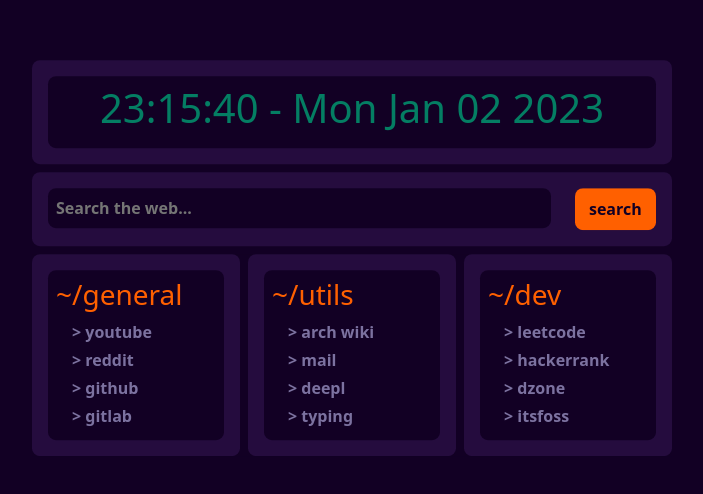
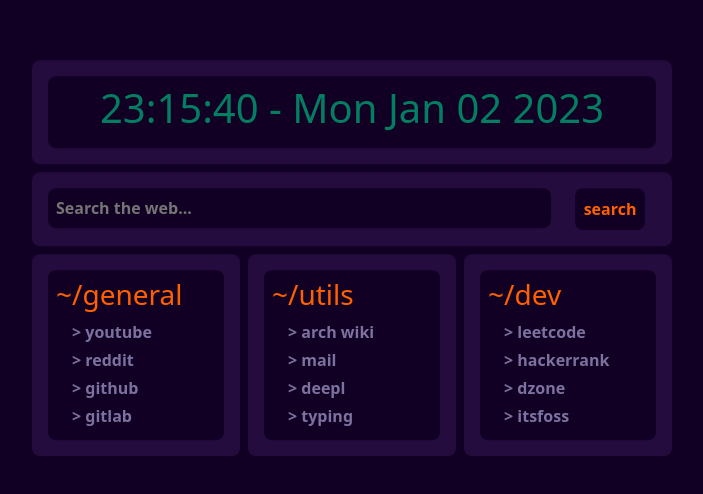
Before and after one commit to lvntcnylmz/startpage, a plain HTML site: page index.html in a window 1280 px wide. Shown: the part 146-640 px from the top of the page, without its empty margins (288-991 px from the left). Drawn offline with nearby package versions, Linux system fonts and the light colour scheme; no server answers.

Commit message:
changed button style

```diff
--- a/style.css
+++ b/style.css
@@ -29,10 +29,9 @@ input {
 }
 
 .btn {
-    background: #ff6000;
-    color: #120024;
+    color: #ff6000;
+    background: #120024;
     font-weight: bold;
-    width: 100%;
 }
 
 .btn:hover {
```
